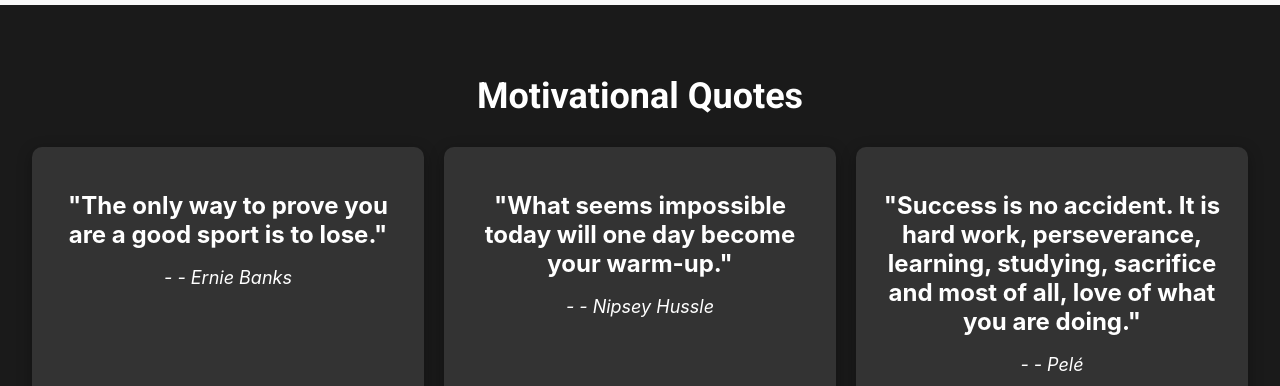
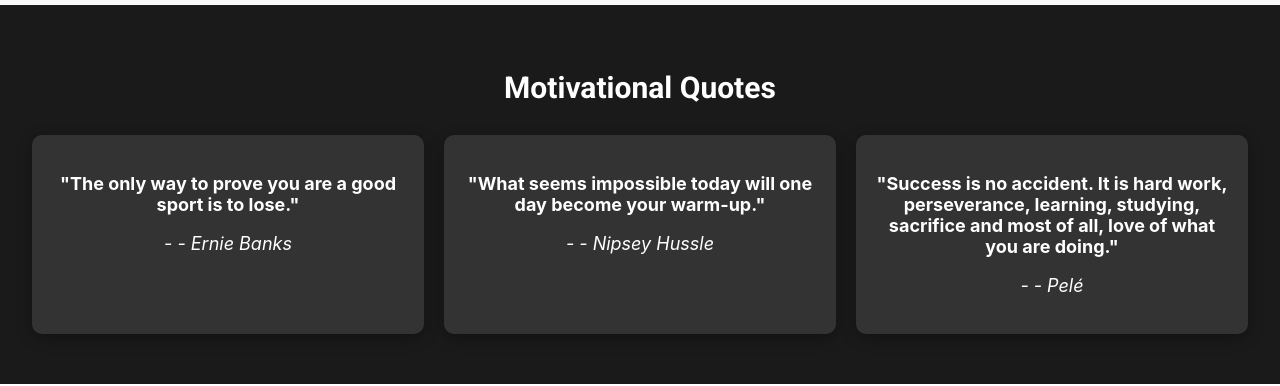
Before and after one commit to rishgupta2301/adidas-homepage, a React (Create React App) app: page / in a window 1280 px wide. Shown: the part 406-792 px from the top of the page. Built offline with nearby package versions, Linux system fonts and the light colour scheme; a small style sheet from the web is missing; the HTML template or start-up script is replaced by a standard one.

Commit message:
font size changes

```diff
--- a/src/components/QuotesSection.css
+++ b/src/components/QuotesSection.css
@@ -8,7 +8,7 @@
 }
 
 .quotes-section h2 {
-  font-size: 36px; /* Larger heading size */
+  font-size: 30px; /* Larger heading size */
   font-family: 'Roboto', sans-serif; /* Strong font */
   margin-bottom: 20px; /* Space below the heading */
 }
@@ -34,7 +34,7 @@
 }
 
 .quote-text {
-  font-size: 24px; /* Quote text size */
+  font-size: 18px; /* Quote text size */
   font-weight: bold; /* Bold font */
   margin-bottom: 10px; /* Space below quote text */
 }
```
